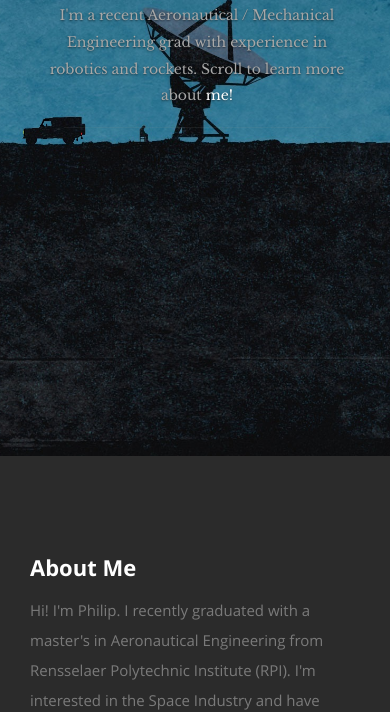
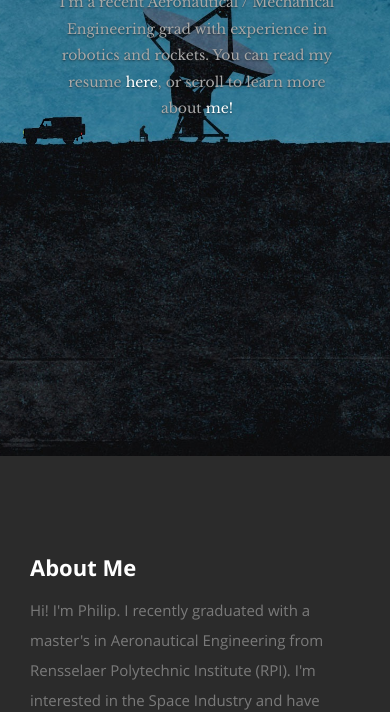
Before and after one commit to PhilipHoddinott/PhilipHoddinott.github.io, a plain HTML site: page index.html in a window 390 px wide. Shown: the part 388-1100 px from the top of the page. Drawn offline with nearby package versions, Linux system fonts and the light colour scheme.

Commit message:
Uploaded Resume
Added resume with adress and phone number removed

```diff
--- a/index.html
+++ b/index.html
@@ -64,7 +64,7 @@ changes:
       <div class="row banner">
          <div class="banner-text">
             <h1 class="responsive-headline">Hi! I'm Philip!</h1>
-            <h3>I'm a recent Aeronautical / Mechanical Engineering grad with experience in robotics and rockets. Scroll to learn more about <a class="smoothscroll" href="#about">me!</a></h3>
+            <h3>I'm a recent Aeronautical / Mechanical Engineering grad with experience in robotics and rockets. You can read my resume <a href="http://www.yahoo.com">here</a>, or scroll to learn more about <a class="smoothscroll" href="#about">me!</a></h3>
             <hr />
          </div>
       </div>
```
Also changed, not shown: 1 other file.
